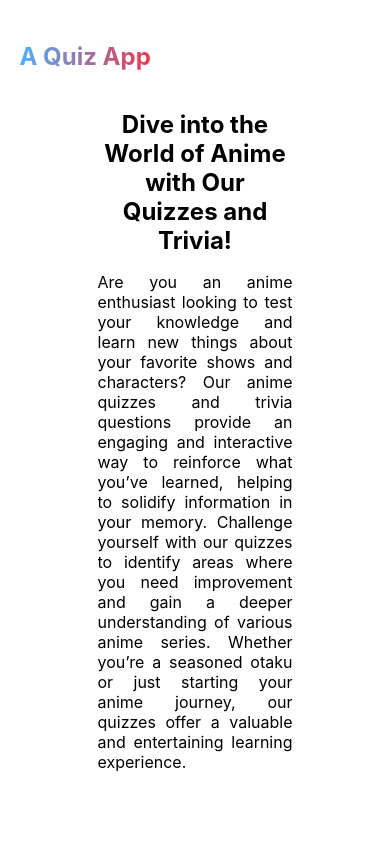
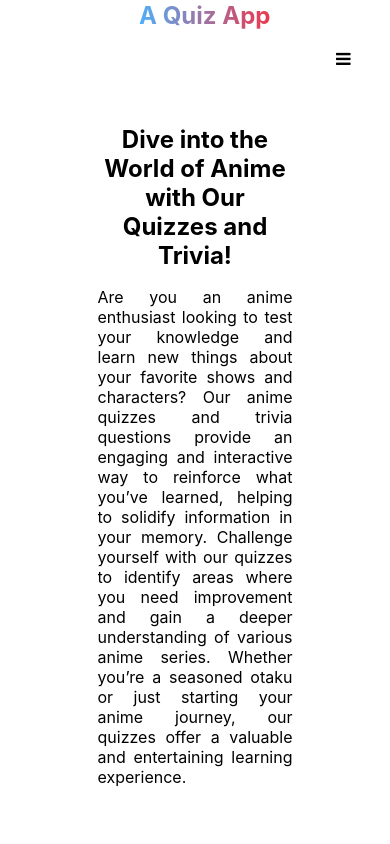
Before and after one commit to NixonOjiem/Anime-Manga-quiz-APP, a React (Create React App) app: page /Home in a window 390 px wide. Shown: the top 844 px of the page. Built offline with nearby package versions, Linux system fonts and the light colour scheme.

Commit message:
Responsiveness almost complete

```diff
--- a/public/index.html
+++ b/public/index.html
@@ -24,6 +24,8 @@
       Learn how to configure a non-root public URL by running `npm run build`.
     -->
   <title>Anime Trivia</title>
+  <link rel="stylesheet" href="https://cdnjs.cloudflare.com/ajax/libs/font-awesome/4.7.0/css/font-awesome.min.css">
+
 </head>
 
 <body>
--- a/src/App.css
+++ b/src/App.css
@@ -6,7 +6,7 @@
   text-align: center;
 }
 .Header{
-  height: 9vh;
+  height: auto;
   width: 100vw;
   overflow: auto;
   position: sticky;
@@ -37,7 +37,7 @@
   margin: 10px;
   text-decoration: none;
   padding: 10px;
-  font-size: 20px;
+  font-size: 17px;
   color: black;
 }
 .Header-comp2 li a:hover{
@@ -184,3 +184,46 @@
   text-align: left;
 
 }
+/* begining of optimizing the webpage for mobile devices */
+@media screen and (max-width: 827px) {
+  .Header {
+    align-items: center;
+    text-align: center;
+  }
+  .Header-comp2 li:not(:last-child) {
+    display: none;
+  }
+  .Header-comp2 {
+    margin-top: 0px;
+  }
+  .Header-comp1 {
+    text-align: center;
+    align-items: center;
+    float: none;
+    margin-top: 1px !important;
+  }
+  .icon {
+    float: right;
+    display: block !important;
+    margin-left: auto;
+    margin-top: 0px;
+  }
+}
+@media screen and (max-width: 827px) {
+  .Header.responsive { position: relative; }
+  .Header.responsive .icon {
+    position: absolute;
+    right: 0;
+    top: 0;
+  }
+  .Header.responsive .Header-comp2 li {
+    display: block;
+    text-align: center;
+    float: none;
+  }
+}
+@media screen and (min-width: 828px) {
+  .icon {
+    display: none;
+  }
+}
--- a/src/components/Header.js
+++ b/src/components/Header.js
@@ -1,19 +1,40 @@
 import React from 'react';
-import { Link } from 'react-router-dom'
+import { Link } from 'react-router-dom';
 
 function Header() {
+  function myFunction() {
+    console.log("Icon clicked!");
+    const x = document.getElementById("myTopnav");
+    if (x) {
+      if (x.classList.contains("responsive")) {
+        x.classList.remove("responsive");
+        console.log("Removed responsive class");
+      } else {
+        x.classList.add("responsive");
+        console.log("Added responsive class");
+      }
+    } else {
+      console.error("Element with id 'myTopnav' not found");
+    }
+  }
+
   return (
-    <div className='Header'>
-        <h2 className='Header-comp1'><Link to= "/Home" className='Heading'>A Quiz App</Link></h2>
+    <div className='Header' id="myTopnav">
+      <h2 className='Header-comp1'><Link to="/Home" className='Heading'>A Quiz App</Link></h2>
       <ul className='Header-comp2'>
-            <li><Link to="/quiz"className='Link'> Bolean Quiz</Link></li>
+        <li><Link to="/quiz" className='Link'>Boolean Quiz</Link></li>
         <li><Link to="/open-quiz" className='Link'>Open Quiz</Link></li>
         <li><Link to="/Results" className='Link'>Quiz Results</Link></li>
         <li><a href='https://myportfolio-cde82.web.app/'>Portfolio</a></li>
         <li><a href='https://github.com/NixonOjiem'>Github</a></li>
+        <li>
+          <a href="javascript:void(0);" className="icon" onClick={myFunction}>
+            <i className="fa fa-bars"></i>
+          </a>
+        </li>
       </ul>
     </div>
-  )
+  );
 }
 
-export default Header
+export default Header;
```
Lines whose indentation alone changed are shown as unchanged.
